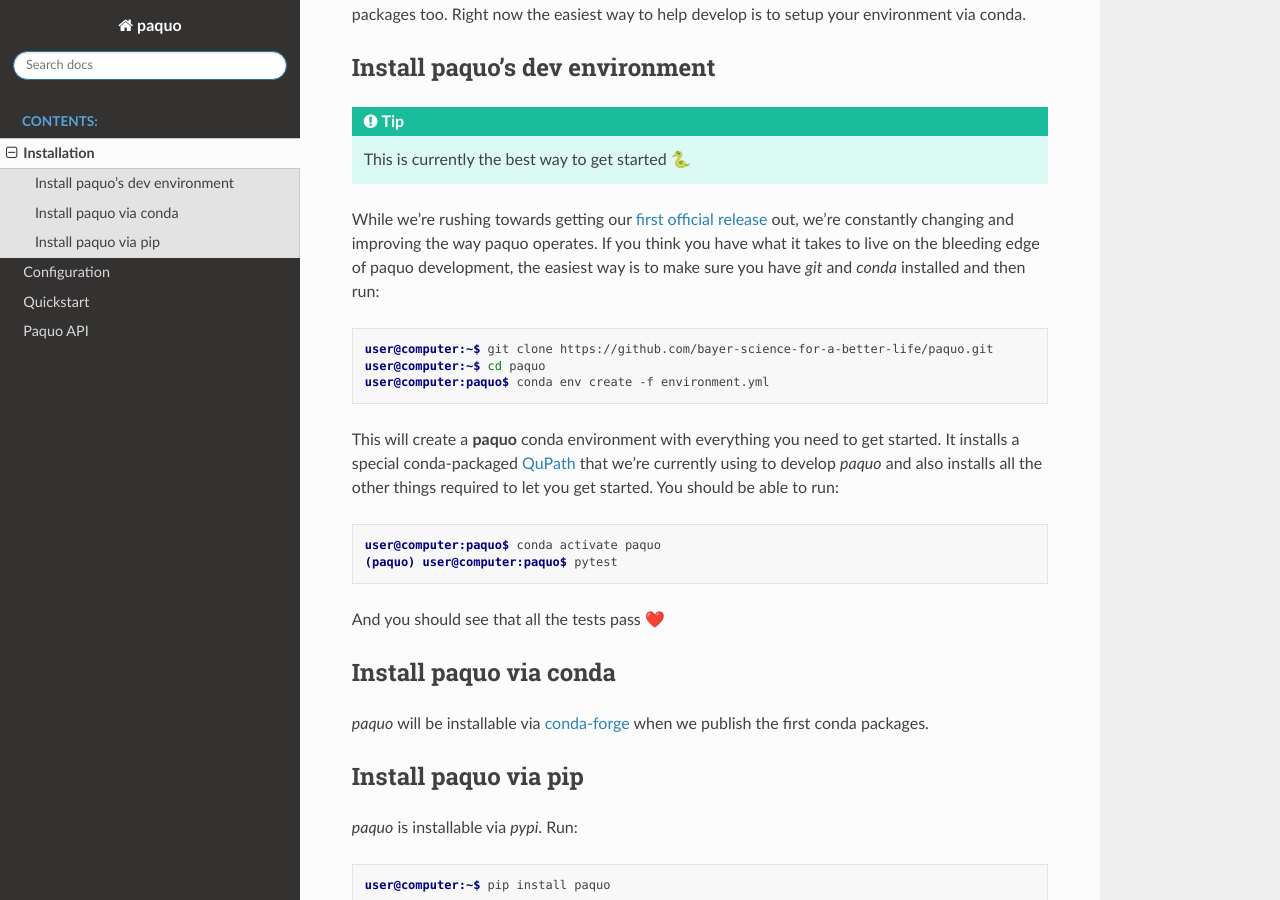
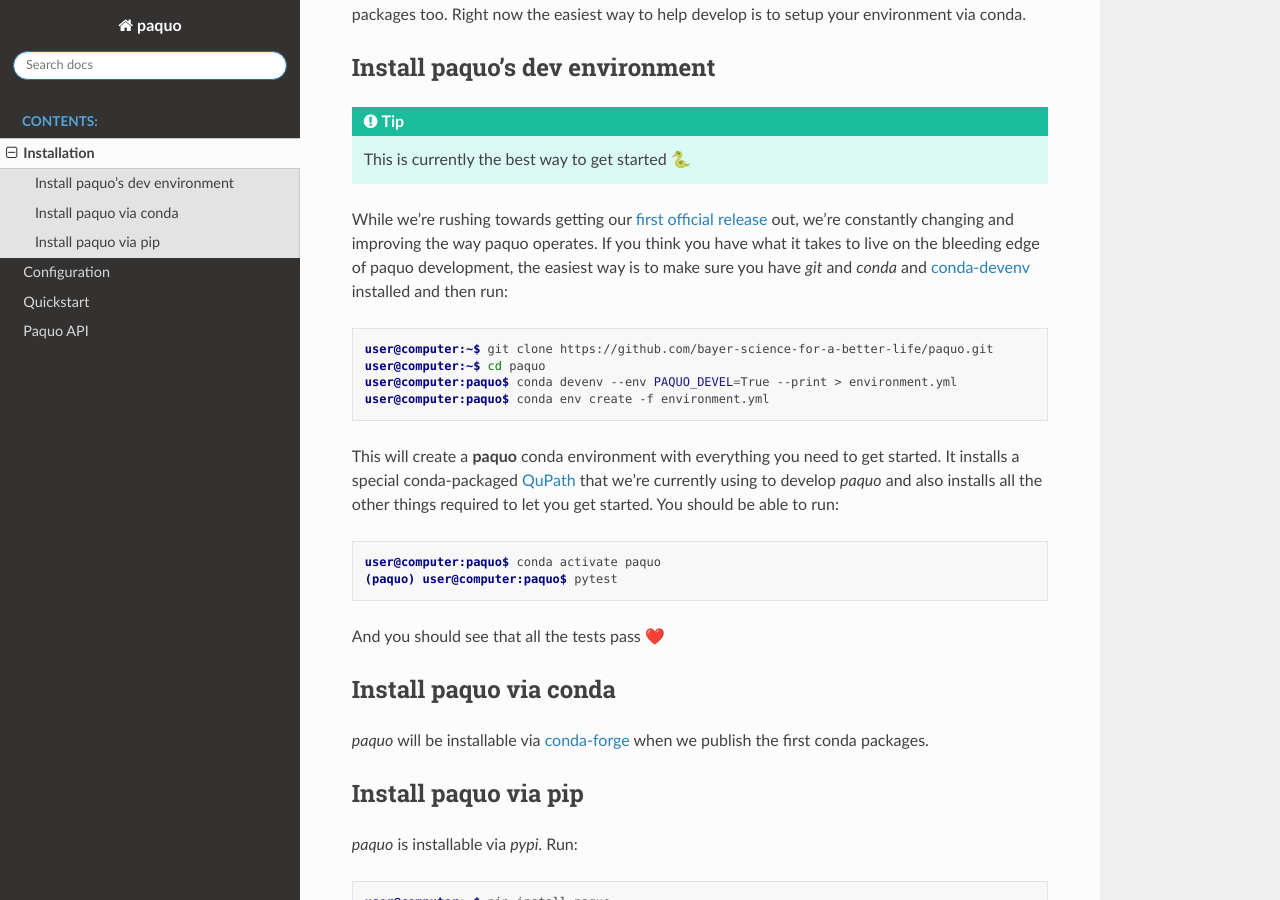
Before and after one commit to Bayer-Group/paquo, a Sphinx documentation site: the page built from docs/source/installation.rst, in a window 1280 px wide and 900 px high, scrolled down 354 px. Built offline with Sphinx 7.4.7 and the Read the Docs theme 2.0.0, drawn with Linux system fonts in a browser that asks for light colours.

Commit message:
docs: update conda instructions with conda-devenv
Closes #46.

```diff
--- a/docs/source/installation.rst
+++ b/docs/source/installation.rst
@@ -23,13 +23,14 @@ Install paquo's dev environment
 While we're rushing towards getting our
 `first official release <https://github.com/bayer-science-for-a-better-life/paquo/projects/1>`_ out, we're
 constantly changing and improving the way paquo operates. If you think you have what it takes to live on the
-bleeding edge of paquo development, the easiest way is to make sure you have `git` and `conda` installed and
-then run:
+bleeding edge of paquo development, the easiest way is to make sure you have `git` and `conda` and
+`conda-devenv <https://github.com/ESSS/conda-devenv>`_ installed and then run:
 
 .. code-block:: console
 
     user@computer:~$ git clone https://github.com/bayer-science-for-a-better-life/paquo.git
     user@computer:~$ cd paquo
+    user@computer:paquo$ conda devenv --env PAQUO_DEVEL=True --print > environment.yml
     user@computer:paquo$ conda env create -f environment.yml
 
 This will create a **paquo** conda environment with everything you need to get started. It installs a
```
